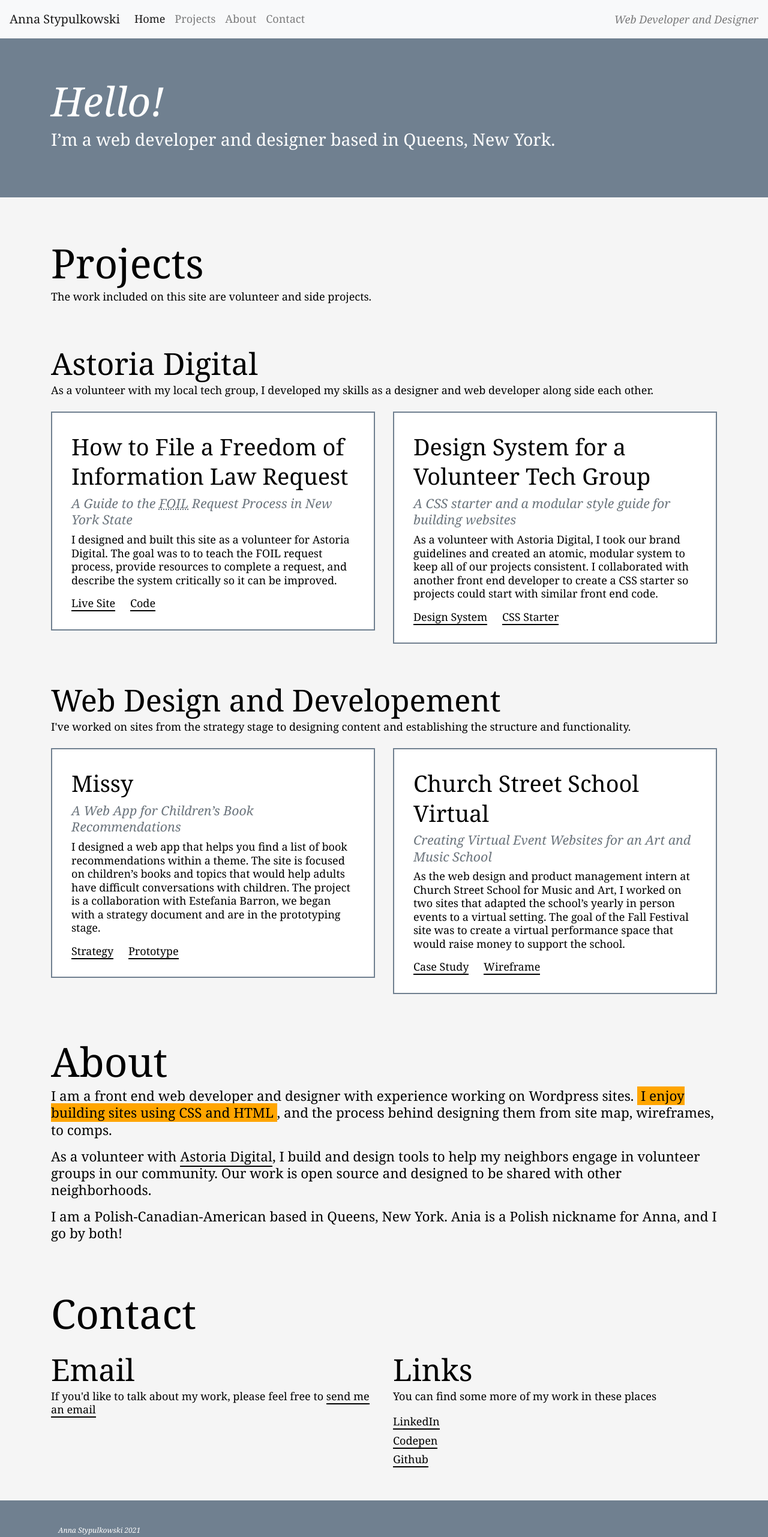
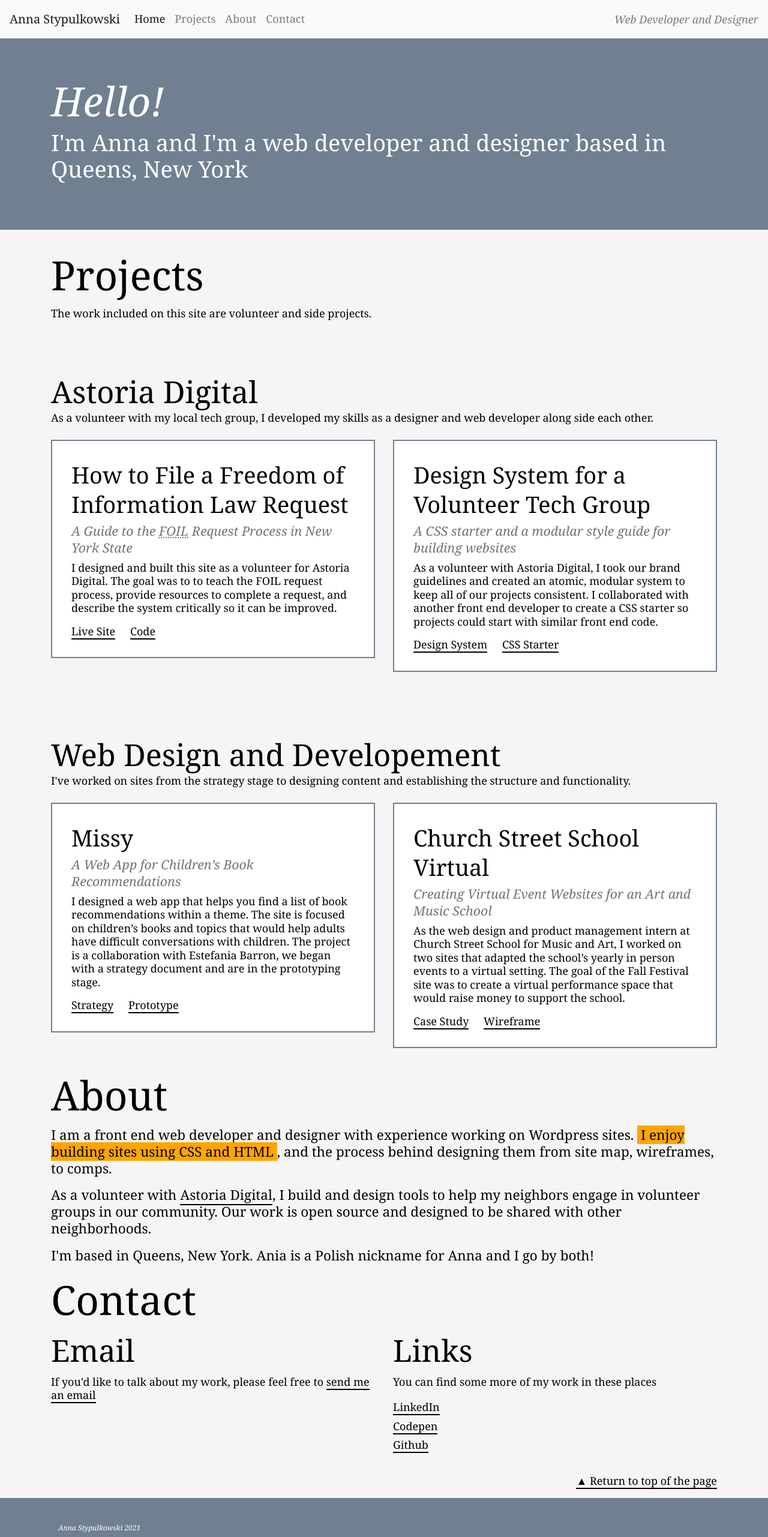
Before and after one commit to aniagaska/aniagaska.github.io, a plain HTML site: page index.html in a window 1280 px wide. Shown: the top 2562 px of the page at 60% size. Drawn offline with nearby package versions, Linux system fonts and the light colour scheme.

Commit message:
Markup fixes
I changed the sections to articles, and added sections within those. I added a meta description.

I also added highlight styling and kept on messing with the copy.

There's now a back to top button before the footer

```diff
--- a/index.html
+++ b/index.html
@@ -1,12 +1,13 @@
 <!DOCTYPE html>
-<html lang="en">
+<html lang="en-US">
 
 <head>
     <meta charset="utf-8" />
     <meta http-equiv="X-UA-Compatible" content="IE=edge" />
     <meta name="viewport" content="width=device-width, initial-scale=1" />
 
-    <title>Anna Stypulkowski / Ania Gaska</title>
+    <title>Anna Stypulkowski</title>
+    <meta name="description" content="Personal website for the web developer and designer" />
 
     <!-- Bootstrap stylesheet, put before all others  -->
     <link rel="stylesheet" href="https://maxcdn.bootstrapcdn.com/bootstrap/4.0.0/css/bootstrap.min.css"
@@ -19,9 +20,11 @@
 <body>
 
     <header>
-        <nav class="navbar navbar-expand-lg navbar-light bg-light">
+        <nav role="navigation" class="navbar navbar-expand-lg navbar-light bg-light">
             <!-- should this be an H1? -->
-            <a class="navbar-brand" href="#">Anna Stypulkowski</a>
+            <a class="navbar-brand" aria-label="main menu" href="#">
+                <h1>Anna Stypulkowski</h1>
+            </a>
             <button class="navbar-toggler" type="button" data-toggle="collapse" data-target="#navbarText"
                 aria-controls="navbarText" aria-expanded="false" aria-label="Toggle navigation">
                 <span class="navbar-toggler-icon"></span>
@@ -51,16 +54,19 @@
         <div class="jumbotron jumbotron-fluid">
             <div class="container">
                 <h1 class="display-4">Hello!</h1>
-                <p class="lead">I’m a web developer and designer based in Queens, New York.
+                    <p class="lead">I'm Anna and I'm a web developer and designer based in Queens, New York
+
                 </p>
             </div>
         </div>
 
-        <section id="projects">
+        <article id="projects">
             <div class="container">
                 <h1>Projects</h1>
                 <p>The work included on this site are volunteer and side projects.</p>
             </div>
+
+            <section>
             <div class="container seperator">
                 <h2>Astoria Digital</h2>
                 <p>As a volunteer with my local tech group, I developed my skills as a designer and web developer
@@ -109,7 +115,8 @@
                     </div>
                 </div>
             </div>
-
+        </section>
+        <section>
             <div class="container seperator">
                 <h2>Web Design and Developement</h2>
                 <p>I've worked on sites from the strategy stage to designing content and establishing the structure and
@@ -158,33 +165,32 @@
                     </div>
                 </div>
             </div>
-
         </section>
+        </article>
 
         <!-- <hr> -->
 
-        <section id="about">
+        <article id="about">
             <div class="container">
                 <h1>About</h1>
-                <p>I am a front end web developer and designer with experience working on Wordpress sites. <span class="highlight">I
-                    enjoy
-                    building sites using CSS and HTML</span>, and the process behind designing them
+                <p>I am a front end web developer and designer with experience working on Wordpress sites. <span
+                        class="highlight">I
+                        enjoy
+                        building sites using CSS and HTML</span>, and the process behind designing them
                     from site map, wireframes, to comps.</p>
                 <p>As a volunteer with <a href="http://astoria.digital">Astoria Digital</a>, I build and design
                     tools to
                     help my neighbors engage in volunteer groups
                     in our community. Our work is open source and designed to be shared with other
                     neighborhoods.</p>
-                <p>I am a Polish-Canadian-American based in Queens, New York. Ania is a Polish nickname for
-                    Anna, and I
-                    go by both!
-                </p>
+                <p>I'm based in Queens, New York. Ania is a Polish nickname for Anna and I go by both!</p>
+
             </div>
 
 
-        </section>
+        </article>
 
-        <section id="contact">
+        <article id="contact">
             <div class="container">
                 <h1>Contact</h1>
             </div>
@@ -208,13 +214,20 @@
                     </div>
                 </div>
             </div>
-        </section>
+        </article>
+
+    <div class="container return-to-top">
+       <p></p> <a href="#">&#9650;
+        Return to top of the page
+        </a></p>
+    </div>
 
     </main>
 
     <footer>
         <div class="container">
             <small>Anna Stypulkowski 2021</small>
+
         </div>
     </footer>
 
--- a/style.css
+++ b/style.css
@@ -45,12 +45,18 @@ h5 {
     font-size: 1.333rem;
 }
 
+.navbar-brand h1 {
+    font-size: 1.25rem;
+    margin-bottom: 0;
+    /* font-style: italic; */
+}
+
 small, .text_small {
     font-size: 0.75rem;
 }
 
 .lead {
-    font-size: 1.777rem;
+    font-size: 2.369rem;
     line-height: 1.15;
 }
 
@@ -73,26 +79,30 @@ ul li {
 
 /* Links */
 
-main a {
+main a,
+footer a {
     /* text-decoration: 2px underline solid; */
     text-decoration: none;
     border-bottom: 2px solid;
     color: black;
 }
 
-main a:visited {
+main a:visited,
+fiiter a:visited {
     color: slategray;
     text-decoration: underline dotted;
 }
 
-main a:hover {
+main a:hover,
+footer a:hover {
     background-color: slategray;
     color: white;
     padding: .15em;
     text-decoration: none;
 }
 
-main a:active {
+main a:active,
+footer a:active {
     background-color: slategray;
     color: white;
     padding: .15em;
@@ -150,10 +160,12 @@ section h1, section h2 {
 
 .jumbotron {
     background-color: slategray;
+    /* background-color: white; */
 }
 
 .jumbotron h1, .jumbotron p {
     color: white;
+    /* color: slategray; */
 }
 
 .seperator {
@@ -175,6 +187,10 @@ footer small {
     color: white;
     padding-left: 1em;
     font-style: italic;
+}
+
+.return-to-top {
+    text-align: right;
 }
 
 #about p {
```
